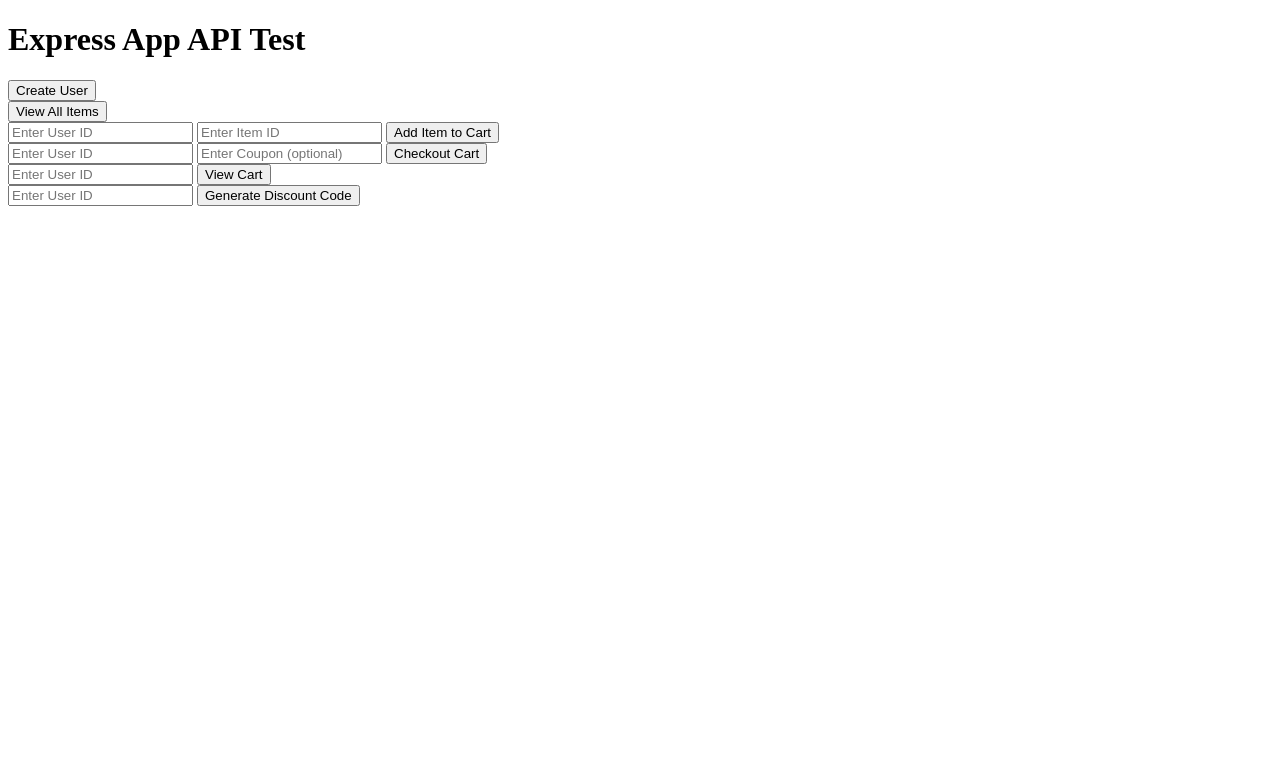
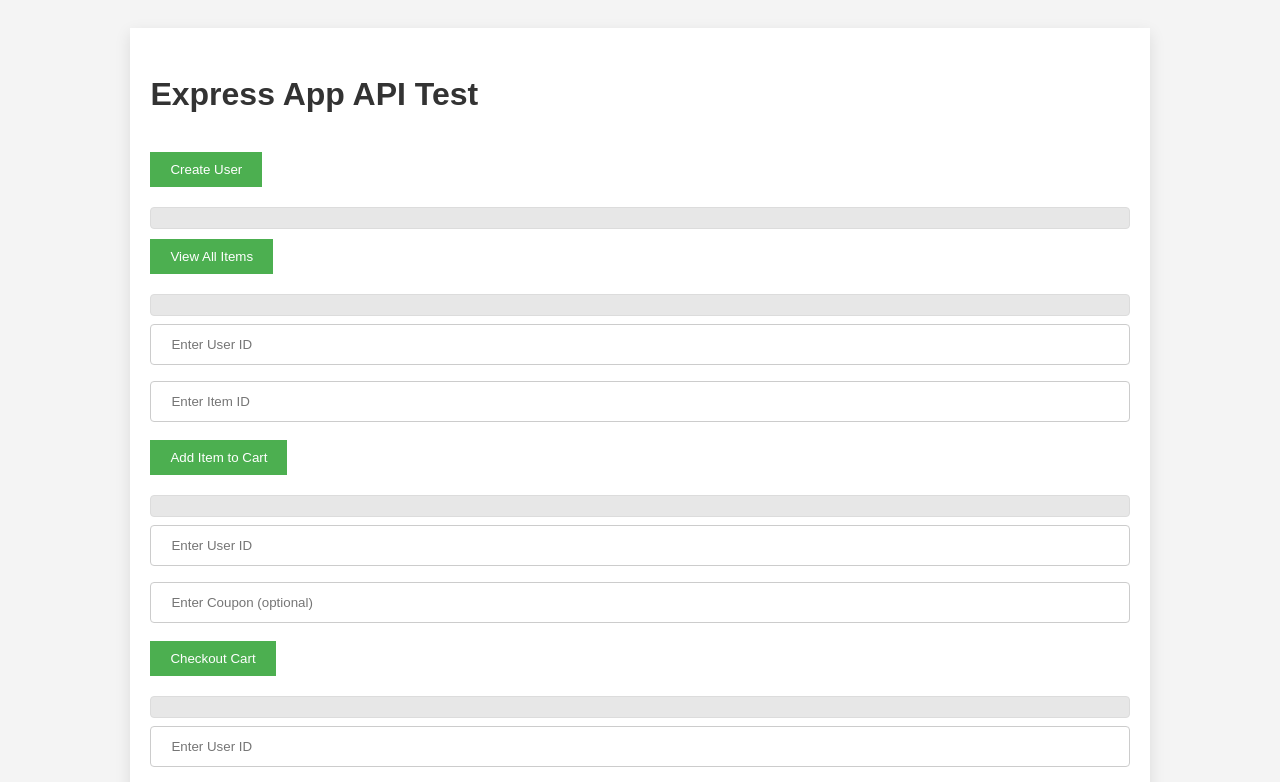
Before and after one commit to TheCBKM/ecommerce-store-uniblox, a website: page html/index.html in a window 1280 px wide. Shown: the top 782 px of the page. Drawn offline with Linux system fonts and the light colour scheme.

```diff
--- a/html/index.html
+++ b/html/index.html
@@ -3,39 +3,94 @@
 <head>
     <meta charset="UTF-8">
     <title>Express App API Test</title>
+    <style>
+        body {
+            font-family: Arial, sans-serif;
+            background-color: #f4f4f4;
+            padding: 20px;
+            line-height: 1.6;
+        }
+
+        h1 {
+            color: #333;
+        }
+
+        .container {
+            width: 80%;
+            margin: 0 auto;
+            background: #fff;
+            padding: 20px;
+            box-shadow: 0 5px 15px rgba(0,0,0,0.1);
+        }
+
+        button {
+            background-color: #4CAF50;
+            color: white;
+            padding: 10px 20px;
+            margin: 10px 0;
+            border: none;
+            cursor: pointer;
+        }
+
+        button:hover {
+            background-color: #45a049;
+        }
+
+        input[type=text], input[type=number] {
+            width: 100%;
+            padding: 12px 20px;
+            margin: 8px 0;
+            display: inline-block;
+            border: 1px solid #ccc;
+            border-radius: 4px;
+            box-sizing: border-box;
+        }
+
+        .result {
+            margin-top: 10px;
+            padding: 10px;
+            background-color: #e7e7e7;
+            border: 1px solid #dcdcdc;
+            border-radius: 4px;
+        }
+    </style>
 </head>
 <body>
+    <div class="container">
         <h1>Express App API Test</h1>
 
         <!-- User Creation -->
         <button onclick="createUser()">Create User</button>
-    <div id="createUserResult"></div>
+        <div id="createUserResult" class="result"></div>
 
         <!-- View All Items -->
         <button onclick="viewItems()">View All Items</button>
-    <div id="viewItemsResult"></div>
+        <div id="viewItemsResult" class="result"></div>
 
         <!-- Add Item to Cart -->
         <input type="text" id="userIdForCart" placeholder="Enter User ID">
         <input type="number" id="itemIdForCart" placeholder="Enter Item ID">
         <button onclick="addItemToCart()">Add Item to Cart</button>
-    <div id="addItemToCartResult"></div>
+        <div id="addItemToCartResult" class="result"></div>
 
         <!-- Checkout Cart Items -->
         <input type="text" id="userIdForCheckout" placeholder="Enter User ID">
         <input type="text" id="couponForCheckout" placeholder="Enter Coupon (optional)">
         <button onclick="checkoutCart()">Checkout Cart</button>
-    <div id="checkoutCartResult"></div>
+        <div id="checkoutCartResult" class="result"></div>
 
         <!-- View User Cart -->
         <input type="text" id="userIdForViewCart" placeholder="Enter User ID">
         <button onclick="viewCart()">View Cart</button>
-    <div id="viewCartResult"></div>
+        <div id="viewCartResult" class="result"></div>
 
         <!-- Generate Discount Code -->
         <input type="text" id="userIdForCode" placeholder="Enter User ID">
         <button onclick="generateCode()">Generate Discount Code</button>
-    <div id="generateCodeResult"></div>
+        <div id="generateCodeResult" class="result"></div>
+    </div>
+
+    <script>
 
     <script>
         const serverUrl = 'http://localhost:3000';
--- a/server.js
+++ b/server.js
@@ -6,7 +6,7 @@
 app.use(express.json()); // Middleware for parsing JSON bodies
 app.use(cors()); // Enable CORS for all routes
 
-const port = 3000;
+const port = parseInt(process.env.PORT) || 3000;
 
 const n = parseInt(process.env.INTERVAL) || 3; // The interval for providing discount coupons
 
```
Also changed, not shown: 1 other file. Lines whose indentation alone changed are shown as unchanged.
